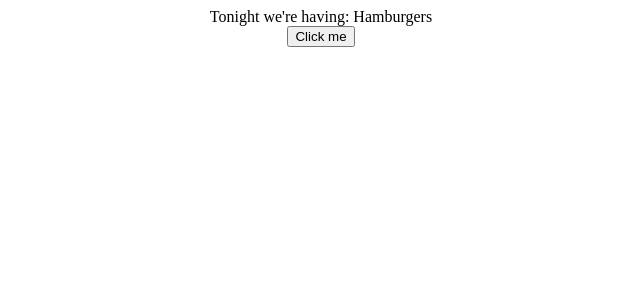
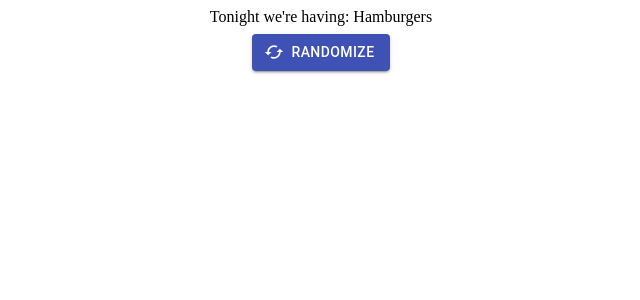
Before and after one commit to Trevor2492/meal-prep, a React (Create React App) app: page / in a window 1280 px wide. Shown: the top 300 px of the page, without its empty margins (319-959 px from the left). Built offline with nearby package versions, Linux system fonts and the light colour scheme.

Commit message:
added button styling

```diff
--- a/package.json
+++ b/package.json
@@ -3,6 +3,8 @@
   "version": "0.1.0",
   "private": true,
   "dependencies": {
+    "@material-ui/core": "^4.12.2",
+    "@material-ui/icons": "^4.11.2",
     "@testing-library/jest-dom": "^5.14.1",
     "@testing-library/react": "^11.2.7",
     "@testing-library/user-event": "^12.8.3",
--- a/src/App.js
+++ b/src/App.js
@@ -1,9 +1,19 @@
 import "./App.css";
 import mealList from "./api";
 import { useState } from "react";
+import { makeStyles } from "@material-ui/core/styles";
+import Button from "@material-ui/core/Button";
+import CachedIcon from "@material-ui/icons/Cached";
+
+const useStyles = makeStyles((theme) => ({
+  button: {
+    margin: theme.spacing(1),
+  },
+}));
 
 function App() {
   let [meal, setMeal] = useState(0);
+  const classes = useStyles();
 
   const handleClick = () => {
     // sets num to be a random integer that represents an index number from mealList
@@ -15,7 +25,15 @@ function App() {
   return (
     <div className="App">
       <div>Tonight we're having: {mealList[meal]}</div>
-      <button onClick={() => handleClick()}>Click me</button>
+      <Button
+        variant="contained"
+        color="primary"
+        className={classes.button}
+        startIcon={<CachedIcon />}
+        onClick={() => handleClick()}
+      >
+        Randomize
+      </Button>
     </div>
   );
 }
```
Also changed, not shown: 1 other file (tests, documents, lock files or other folders).
